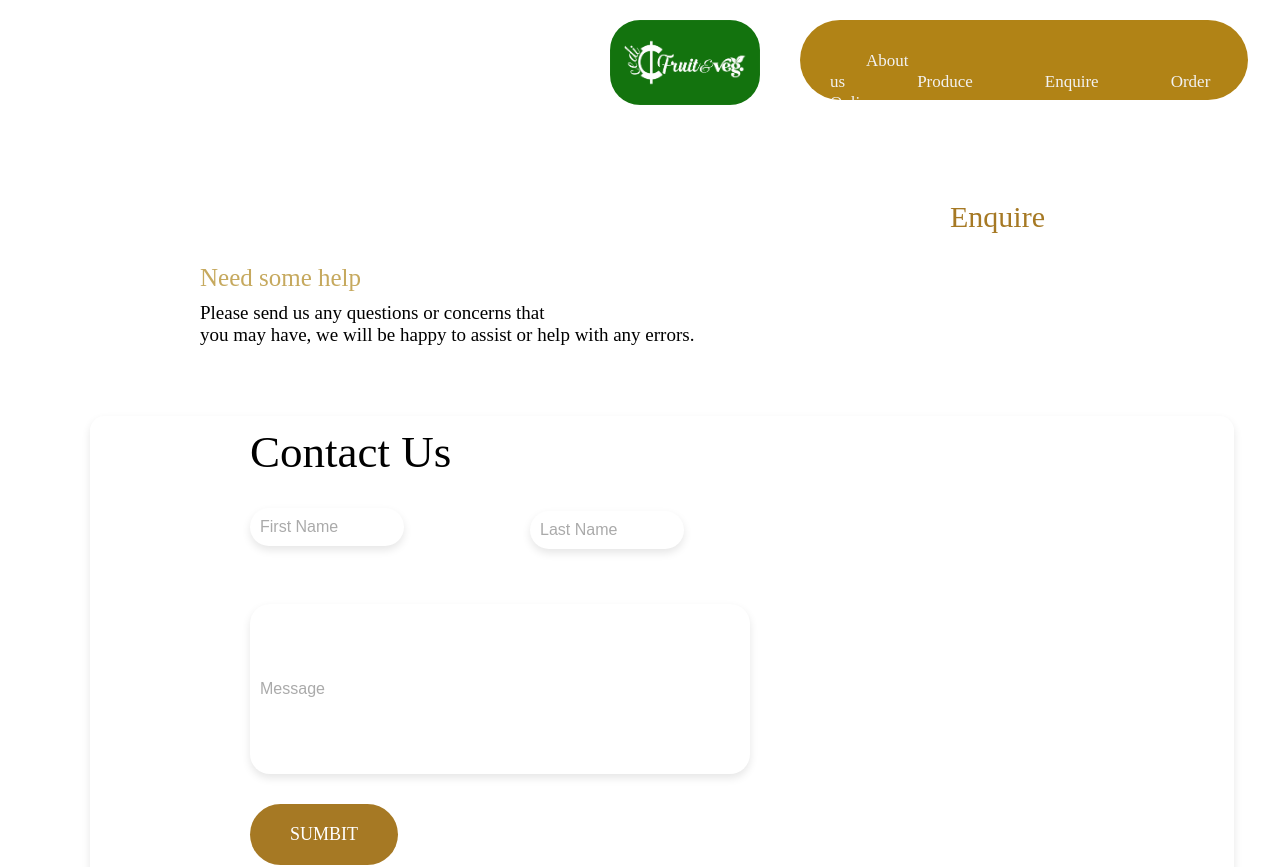
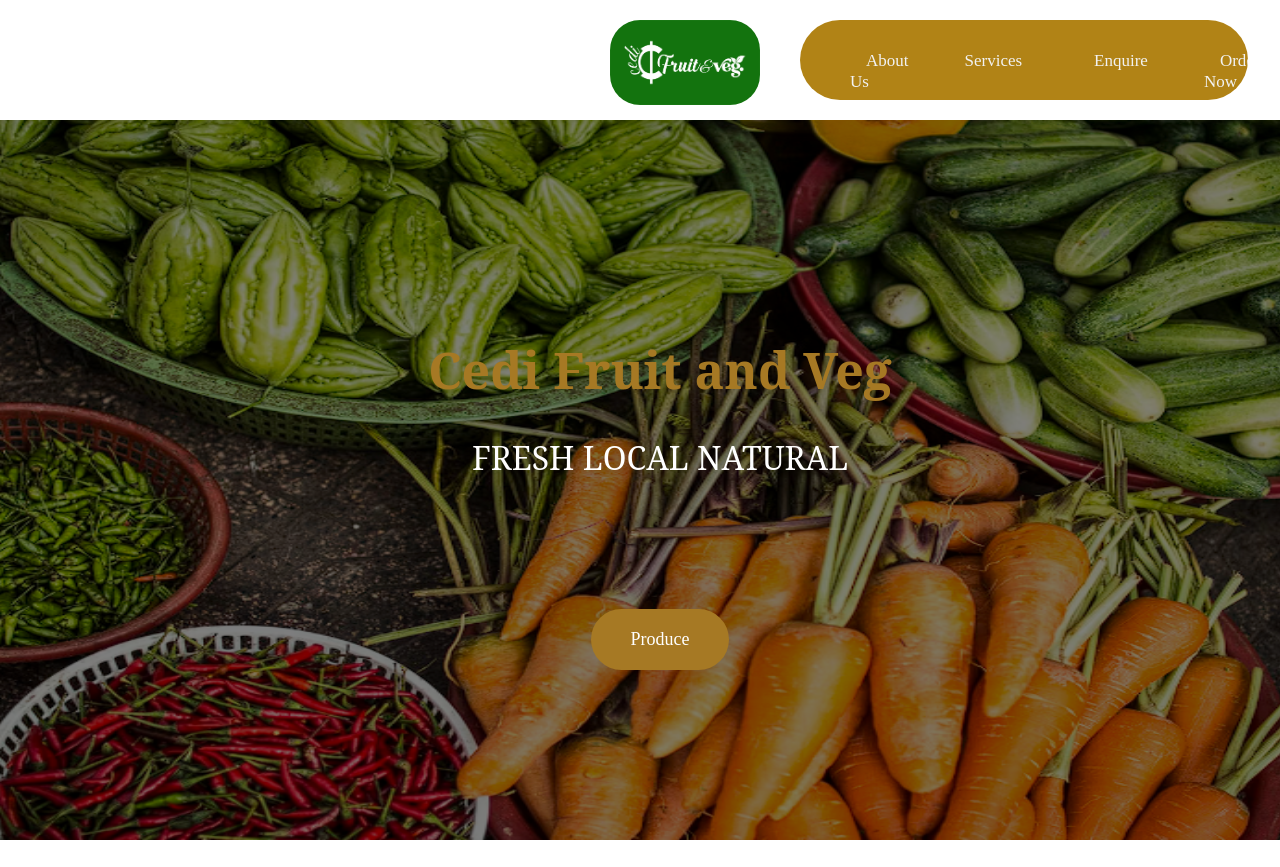
Before and after one commit to DaejonFerrao/shop, a React (Create React App) app: page /ContactUs in a window 1280 px wide. Shown: the top 867 px of the page. Built offline with nearby package versions, Linux system fonts and the light colour scheme.

Commit message:
fixed the naviagtion bar

```diff
--- a/src/App.js
+++ b/src/App.js
@@ -19,13 +19,25 @@ const App = () => {
   return (
     <div>
       <Navbar />
-      <Routes>
-        <Route path="/" element={<LandingPage />} />
-        <Route path="/browse" element={<BrowserPage />} />
-        <Route path="/ContactUs" element={<ContactUs />} />
-        <Route path="/Shop" element={<Shop />} />
-        <Route path="/EnquiryForm" element={<EnquiryForm />} />
-      </Routes>
+      {/* <Routes> */}
+      <section id='Home'>
+       <Home />
+        </section>
+        <section id="AboutUs">
+        <About />
+          </section>
+        <section id="ContactUs">
+        <ContactUs />
+          </section>
+        <section id="Shop">
+        <Shop />
+        </section>
+        <section id="EnquiryForm">
+        <EnquiryForm />
+        </section>
+
+
+      {/* </Routes> */}
       <Newsletter />
       <Footer />
     </div>
--- a/src/Components/Navbar/Navbar.css
+++ b/src/Components/Navbar/Navbar.css
@@ -55,13 +55,24 @@
 }
 
 .nav-list {
-    position: relative;
+    /* position: relative; */
     left: 220px;
     color: white;
     font-family: "Kavoon", serif;
     font-size: 18px;
+    /* margin: 0 20px; */
+    cursor: pointer;
+}
+
+.topnav ul {
+    list-style-type: none;
+    margin: 0;
+    padding: 0;
+    display: flex;
+}
+
+.topnav li {
     margin: 0 20px;
-    cursor: pointer;
 }
 
 .navbar-item:hover {
--- a/src/Components/Navbar/Navbar.js
+++ b/src/Components/Navbar/Navbar.js
@@ -11,34 +11,17 @@ const Navbar = () => {
                     <img src={Logo} alt="Logo" className="Logo" />
                 </NavLink>
             </div>
+
             <div className="topnav">
-                <NavLink
-                    to="/About Us"
-                    className="nav-list" /*href="Shop" */
-                    activeClassName="active"
-                >About us
-                </NavLink>
-                <NavLink
-                    to="/Shop"
-                    className="nav-list" /*href="Shop" */
-                    activeClassName="active"
-                >Produce
-                </NavLink>
-                <NavLink
-                    to="/ContactUs"
-                    className="nav-list" /*href="ContactUs" */
-                    activeClassName="active"
-                >Enquire
-                </NavLink>
-                <NavLink
-                    to="/EnquiryForm"
-                    className="nav-list"
-                    activeClassName="active" /*href="EnquiryForm"*/
-                >Order Online
-                </NavLink>
+                <ul>
+                <li><a href="#AboutUs" className="nav-list">About Us</a></li>
+                <li><a href="#Shop" className="nav-list">Services</a></li>
+                <li><a href="#ContactUs" className="nav-list">Enquire</a></li>
+                <li><a href="#EnquiryForm" className="nav-list">Order Now</a></li>
+                </ul>
             </div>
-            <div className="underline"></div>
         </div>
+    //  </div>
     );
 };
 
--- a/src/Pages/ContactUs/ContactUs.css
+++ b/src/Pages/ContactUs/ContactUs.css
@@ -1,6 +1,6 @@
 .contact-container {
     position: relative;
-    padding-top: 100px;
+    padding-top:400px;
     padding-bottom: 300px;
 }
 
--- a/src/Pages/Home/Home.css
+++ b/src/Pages/Home/Home.css
@@ -92,82 +92,79 @@ body {
     cursor: pointer;
 }
 
-/* Responsive styling for tablets and small desktops */
-@media screen and (max-width: 1024px) {
+
+/* Medium screens (tablets) */
+@media (max-width: 768px) {
     .home {
-        right: 0;
-        width: 90%;
-        padding: 40px;
-        height: auto;
-    }
-
-    .title {
-        bottom: 0;
-        font-size: 32px;
-    }
-
-    .description {
-        bottom: 0;
-        font-size: 28px;
-    }
-
-    .button-container {
-        bottom: 0;
-        gap: 15px;
-    }
-
-    .fruit {
-        left: 50%;
-        transform: translateX(-50%);
-        bottom: 30px;
-    }
-
-    .home-button {
-        bottom: 30px;
-    }
-}
-
-/* Responsive styling for mobile devices */
-@media screen and (max-width: 768px) {
-    .home {
-        right: 0;
-        width: 100%;
         padding: 30px;
         height: auto;
     }
 
-    .title {
-        bottom: 0;
-        font-size: 28px;
+    .title1 {
+        font-size: 40px;
+        margin-bottom: 15px;
     }
 
-    .description {
-        bottom: 0;
-        font-size: 24px;
+    .description1 {
+        font-size: 28px;
+        margin-bottom: 25px;
     }
 
-    .button-container {
-        bottom: 0;
+    .button-container1 {
+        flex-direction: column;
+        gap: 15px;
+    }
+
+    .button {
+        font-size: 16px;
+        padding: 15px 30px;
+    }
+
+    .fruit, .overlay {
+        height: 500px;
+        width: 100%;
+    }
+
+    .home-button {
+        font-size: 16px;
+        padding: 15px 30px;
+    }
+}
+
+/* Small screens (phones) */
+@media (max-width: 480px) {
+    .home {
+        padding: 20px;
+        height: auto;
+    }
+
+    .title1 {
+        font-size: 32px;
+        margin-bottom: 10px;
+    }
+
+    .description1 {
+        font-size: 24px;
+        margin-bottom: 20px;
+    }
+
+    .button-container1 {
         flex-direction: column;
         gap: 10px;
     }
 
     .button {
-        padding: 15px 30px;
-        font-size: 16px;
+        font-size: 14px;
+        padding: 10px 20px;
     }
 
-    .fruit {
-        left: 50%;
-        transform: translateX(-50%);
-        bottom: 20px;
-        width: 80%;
-        /* Adjust as needed */
+    .fruit, .overlay {
+        height: 300px;
+        width: 100%;
     }
 
     .home-button {
-        bottom: 20px;
-        padding: 15px 30px;
-        font-size: 16px;
+        font-size: 14px;
+        padding: 10px 20px;
     }
 }
--- a/src/Pages/Home/Home.js
+++ b/src/Pages/Home/Home.js
@@ -21,7 +21,7 @@ const Home = () => {
             FRESH LOCAL NATURAL
             </p>
             <div className="button-container1">
-                <button className="home-button" onClick={() => navigateTo("/Shop")}>Produce</button>
+                <button className="home-button" onClick={() => navigateTo("Shop")}>Produce</button>
             </div>
         </div>
     );
--- a/src/Pages/LandingPage/LandingPage.js
+++ b/src/Pages/LandingPage/LandingPage.js
@@ -8,9 +8,15 @@ import Shop from "../Shop/Shop";
 const LandingPage = () => {
   return (
     <div>
+      <section id="/">
         <Home />
+        </section>
+        <section id="/About">
         <About />
-        <Shop />
+        </section>
+        <section>
+        <Shop id="/Shop" />
+        </section>
     </div>
   )
 }
```
